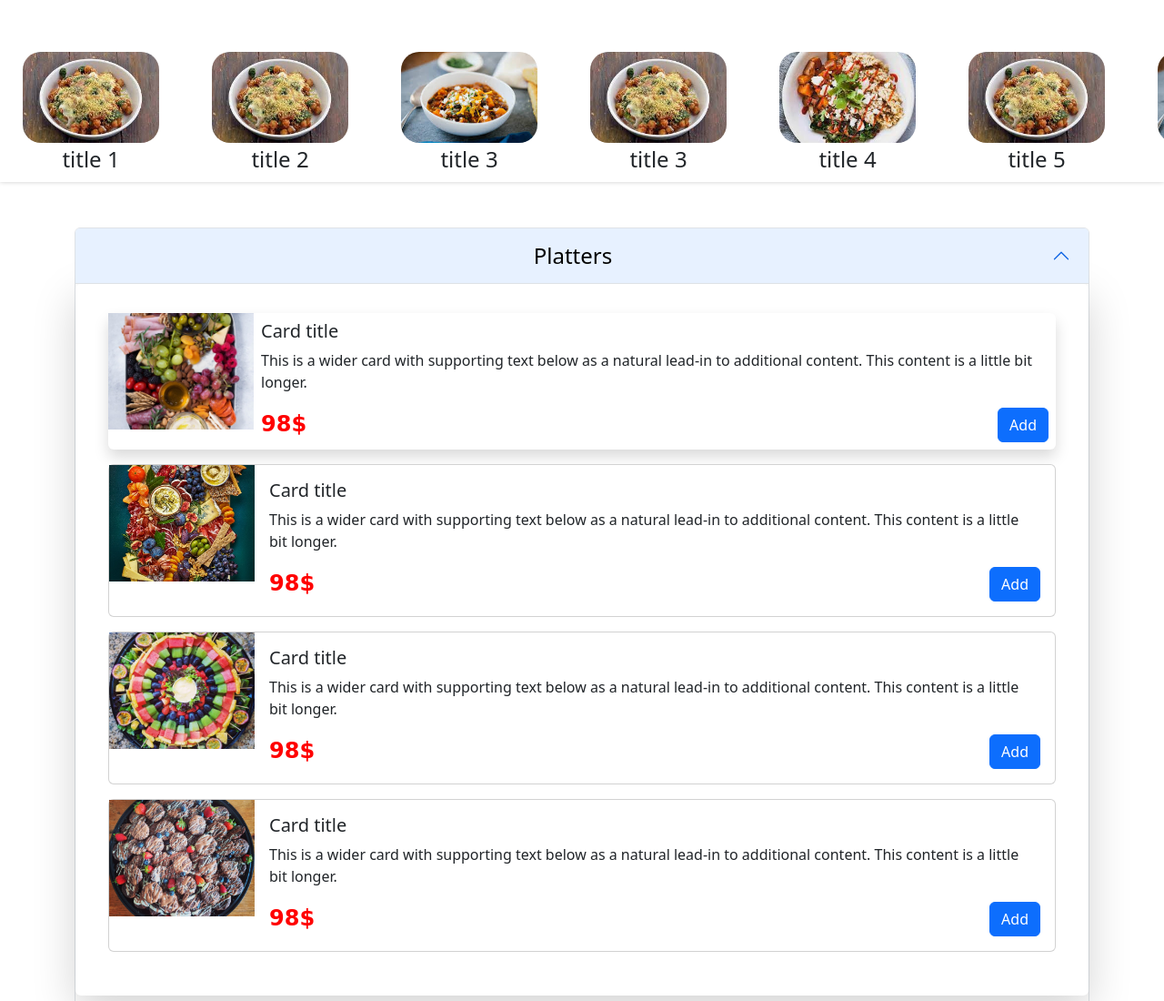
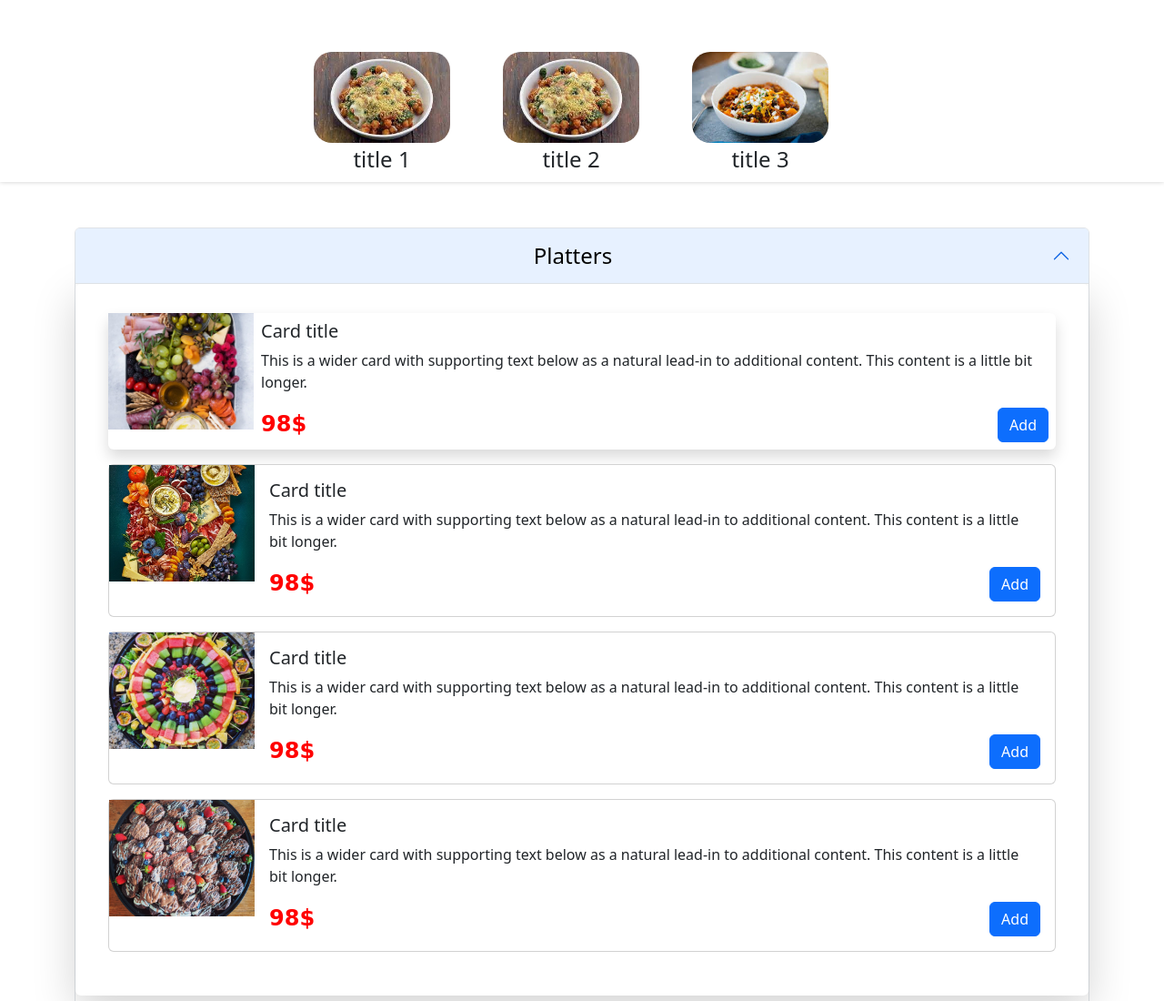
Before and after one commit to fuad123456/irestaurant, a plain HTML site: page index.html in a window 1280 px wide. Shown: the top 1100 px of the page at 91% size. Drawn offline with nearby package versions, Linux system fonts and the light colour scheme.

Commit message:
fix: fix bug

```diff
--- a/style.css
+++ b/style.css
@@ -34,7 +34,7 @@ header{
 }
 .slider {
   position: relative;
-  width: 80em;
+  width: 40em;
   height: 200px;
 
   /* Чтобы во время перетаскивания слайда ничего не выделить внутри него */
```
